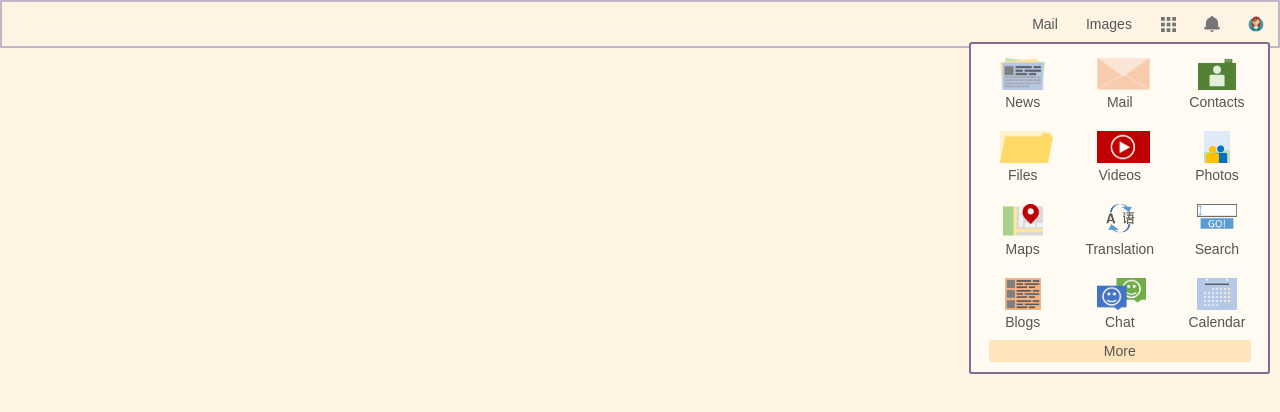
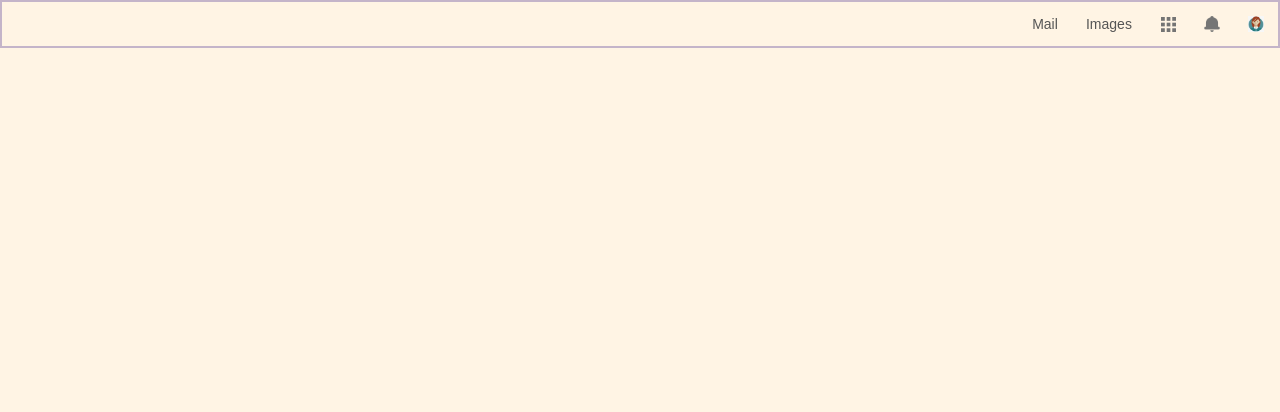
Before and after one commit to Yanyshpolska/HWPopup, a plain HTML site: page index.html in a window 1280 px wide. Drawn offline with Linux system fonts and the light colour scheme.

Commit message:
popup menu flex

```diff
--- a/css/style.css
+++ b/css/style.css
@@ -1,4 +1,4 @@
-/* Null style */
+/* Nullable style */
 * {
   padding: 0;
   margin: 0;
@@ -149,14 +149,14 @@ img {
 }
 /* ================Popup menu========================== */
 .popup__wrapper {
-  display: block;
+  display: none;
   position: absolute;
   right: -6.45em;
   top: 2.15em;
   border: 0.15em solid rgb(135, 105, 145);
   border-radius: 0.2em;
   background-color: #fffaf2;
-  width: 21.5em;
+  width: 22em;
   padding: 0.2em;
 }
 .popup__container {
@@ -164,12 +164,12 @@ img {
   overflow: auto;
 }
 .popup__items {
-  display: grid;
-  grid-template-columns: repeat(3, 1fr);
+  display: flex;
+  flex-wrap: wrap;
+  justify-content: center;
 }
 .popup__item {
-  min-width: 33%;
-  overflow: hidden;
+  flex: 0 0 33%;
 }
 .popup__item_link {
   border: 0.15em solid transparent;
@@ -197,6 +197,7 @@ img {
 }
 .popup__item_image {
   height: 100%;
+  width: 100%;
   margin: auto;
   object-fit: contain;
 }
@@ -204,10 +205,9 @@ img {
   color: #555;
   margin-bottom: 0.35em;
 }
-/* ===================================================================== */
+/* =====================Popup more button================================= */
 .popup__item_checkbox {
-  grid-column: 1 / 4;
-  width: 90%;
+  flex-basis: 90%;
   justify-self: center;
 }
 .popup__item_checkbox_input:checked ~ .popup__item_more {
@@ -237,13 +237,11 @@ img {
 }
 .popup__item_more {
   display: none;
-  /* border-radius: 0px; */
   border-top: 0.15em solid #876991;
   grid-column: 1 / 4;
   margin: 0 -1em;
 }
 .popup__item_more_grid {
-  display: grid;
-  grid-template-columns: repeat(3, 1fr);
+  display: flex;
+  flex-wrap: wrap;
 }
-/* </popUp items visible>============================================== */
```
